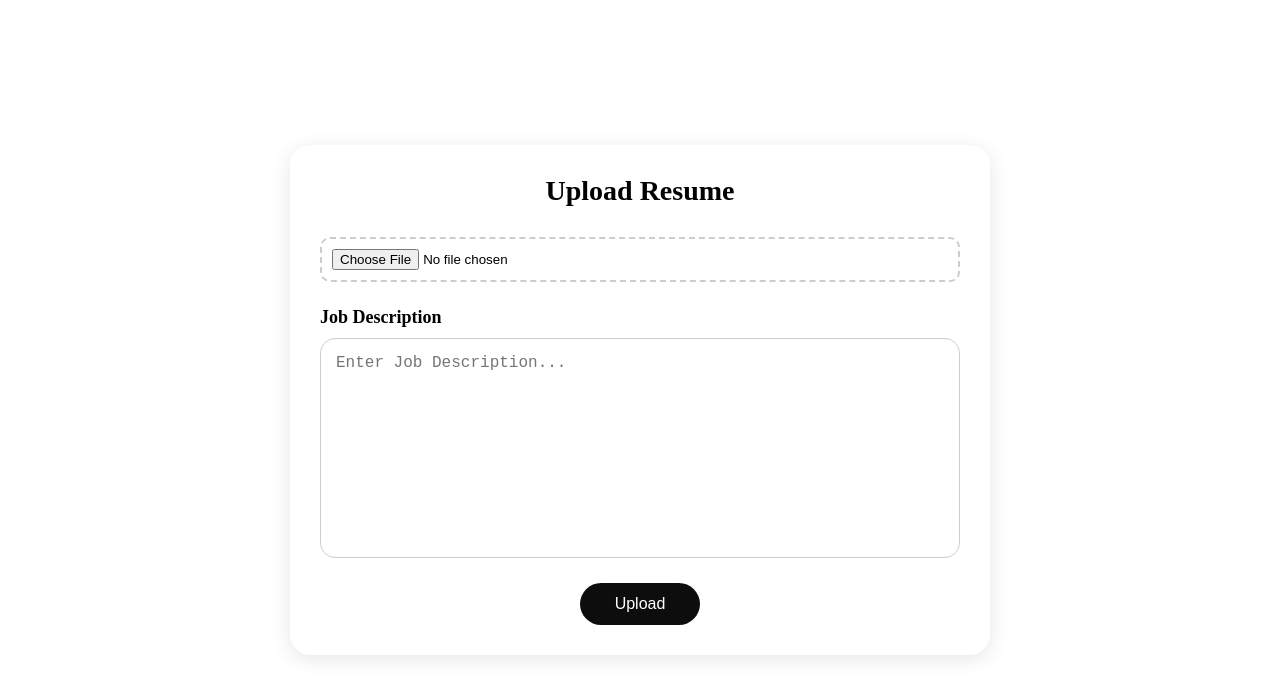
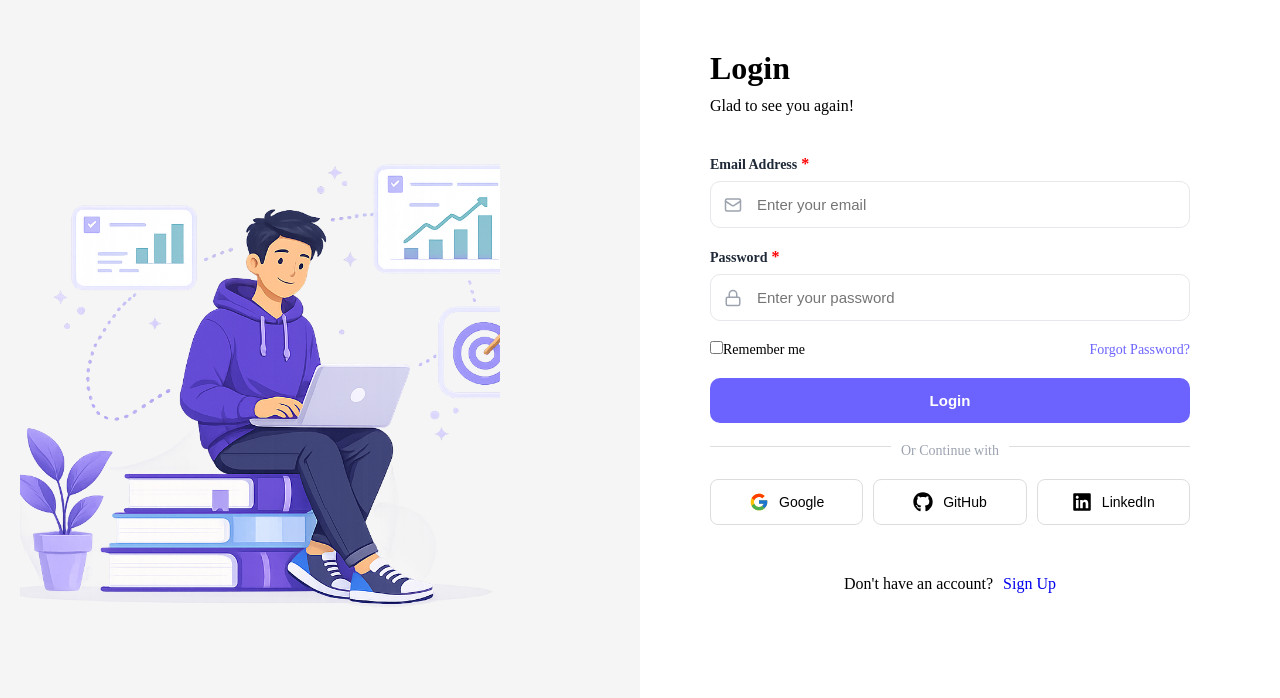
Before and after one commit to mrevanth6/AI-Adaptive-Onboarding-Engine, a React (Vite) app in the folder frontend/: page / in a window 1280 px wide. Shown: the top 698 px of the page. Built offline with nearby package versions, Linux system fonts and the light colour scheme.

Commit message:
Login Page is added

```diff
--- a/frontend/package.json
+++ b/frontend/package.json
@@ -16,6 +16,7 @@
     "react": "^19.2.4",
     "react-circular-progressbar": "^2.2.0",
     "react-dom": "^19.2.4",
+    "react-icons": "^5.6.0",
     "react-router-dom": "^7.13.1",
     "recharts": "^3.8.0"
   },
--- a/frontend/src/App.jsx
+++ b/frontend/src/App.jsx
@@ -3,6 +3,7 @@ import './App.css';
 import { BrowserRouter as Router, Routes, Route } from 'react-router-dom';
 import LearningRoadMap from "./pages/LearningRoadMap";
 import ResumeAnalyser from "./pages/ResumeAnalyzer";
+import LoginInPage from "./pages/LoginInPage";
 
 function App() {
   return (
@@ -10,7 +11,8 @@ function App() {
       <div >
         <Routes>
           {/* <Route path="/" element={<ResumeAnalyzer />} /> */}
-          <Route path="/" element={<ResumeAnalyser />} />
+          <Route path="/" element={<LoginInPage />} />
+          <Route path="/analyzer" element={<ResumeAnalyser />} />
           <Route path="/roadmap" element={<LearningRoadMap />} />
         </Routes>
       </div>
--- /dev/null
+++ b/frontend/src/pages/LoginInPage.css
@@ -0,0 +1,205 @@
+.login-page {
+    background-color: white;
+
+    display: grid;
+    grid-template-columns: 1fr 1fr;
+}
+
+#learning-illustration {
+    height: 75%;
+    width: 75%;
+    object-fit: cover;
+    position: relative;
+    top: 100px;
+    left: 20px;
+
+}
+
+.login-page-image {
+    background-color: #f5f5f5;
+    height: 100vh;
+}
+
+.login-container {
+    height: 100vh;
+    width: fit-content;
+    margin: 40px 0 0 60px;
+    background-color: white;
+    display: flex;
+    flex-direction: column;
+    align-items: flex-start;
+    gap: 20px;
+}
+
+.login-container-header {
+    padding: 10px;
+}
+
+.login-container-header h1 {
+    margin-bottom: 10px;
+}
+
+.login-form {
+    display: flex;
+    flex-direction: column;
+    gap: 20px;
+    padding: 10px;
+    width: 500px;
+}
+
+.form-group {
+    display: flex;
+    flex-direction: column;
+    gap: 8px;
+    width: 100%;
+}
+
+.form-group label {
+    font-size: 14px;
+    font-weight: 600;
+    color: #1F2937;
+}
+
+.input-wrapper {
+    position: relative;
+}
+
+.input-icon {
+    position: absolute;
+    left: 14px;
+    top: 50%;
+    transform: translateY(-50%);
+    color: #9CA3AF;
+}
+
+.input-wrapper input {
+    width: 100%;
+    padding: 14px 14px 14px 46px;
+
+    border: 1px solid #E5E7EB;
+
+    border-radius: 10px;
+
+    font-size: 15px;
+
+    outline: none;
+
+    transition: .3s;
+}
+
+.input-wrapper input:focus {
+    border-color: #6C63FF;
+
+    box-shadow: 0 0 0 3px rgba(108, 99, 255, .15);
+}
+
+.login-btn {
+    border: none;
+
+    padding: 14px;
+
+    border-radius: 10px;
+
+    background: #6C63FF;
+
+    color: white;
+
+    font-size: 15px;
+
+    font-weight: 600;
+
+    cursor: pointer;
+
+    transition: .3s;
+}
+
+.login-btn:hover {
+    background: #5A52E0;
+}
+
+.form-options {
+    display: flex;
+    justify-content: space-between;
+    align-items: center;
+
+    font-size: 14px;
+}
+
+.form-options a {
+    color: #6C63FF;
+    text-decoration: none;
+}
+
+.social-login {
+    display: flex;
+    flex-direction: row;
+    gap: 10px;
+    justify-content: space-between;
+}
+
+.social-btn {
+    display: flex;
+    align-items: center;
+    justify-content: center;
+    gap: 10px;
+    padding: 12px;
+    background: transparent;
+    border: 1px solid #ddd;
+    border-radius: 8px;
+    width: 100%;
+    cursor: pointer;
+    font-size: 14px;
+}
+
+.social-btn:hover {
+    background: #f5f5f5;
+}
+
+.required::after {
+    content: "*";
+    color: red;
+    margin-left: 4px;
+    margin-top: 2px;
+    font-size: 16px;
+}
+
+.divider-container {
+    display: flex;
+    align-items: center;
+    width: 100%;
+    gap: 10px;
+}
+
+.divider {
+    flex: 1;
+    border: none;
+    border-top: 1px solid #ddd;
+}
+
+.divider-text {
+    color: #9CA3AF;
+    font-size: 14px;
+    white-space: nowrap;
+}
+
+.signup-link {
+    display: flex;
+    gap: 10px;
+    font-size: 16px;
+    align-self: center;
+    margin-top: 20px;
+}
+
+.error-input {
+    border: 1px solid red !important;
+    border-radius: 10px;
+}
+
+.error-input:focus {
+    border-color: red !important;
+    box-shadow: 0 0 0 3px rgba(255, 0, 0, 0.15) !important;
+}
+
+.signup-link-text {
+    text-decoration: none;
+}
--- /dev/null
+++ b/frontend/src/pages/LoginInPage.jsx
@@ -0,0 +1,131 @@
+import "./LoginInPage.css";
+import { Link } from "react-router-dom";
+import { useState } from "react";
+import learrning_illustration from "../assets/learning_illustration.svg";
+import { Lock, Mail } from "lucide-react";
+import { FcGoogle } from "react-icons/fc";
+import { FaGithub, FaLinkedin } from "react-icons/fa";
+function LoginInPage() {
+    const [email, setEmail] = useState("");
+    const [password, setPassword] = useState("");
+    const [isemailValid, setIsEmailValid] = useState(true);
+    const [isButtonClicked, setIsButtonClicked] = useState(false);
+
+    function onEmailChange(e) {
+
+        const emailValue = e.target.value;
+        setEmail(emailValue);
+
+    }
+
+    function handleSubmit(e) {
+        e.preventDefault();
+        setIsButtonClicked(true);
+
+        const re = /^[^\s@]+@[^\s@]+\.[^\s@]+$/;
+        const emailValue = e.target.value;
+        setEmail(emailValue);
+        setIsEmailValid(re.test(emailValue));
+    }
+    return (
+        <div className='login-page'>
+            <div className='login-page-image'>
+                <img src={learrning_illustration} alt="Learning Illustration" id="learning-illustration" />
+            </div>
+
+            <div className="login-container">
+                <div className="login-container-header">
+                    <h1>Login</h1>
+                    <p>Glad to see you again!</p>
+                </div>
+
+                <form onSubmit={handleSubmit} className="login-form" noValidate>
+
+                    <div className="form-group">
+                        <label htmlFor="email" className="required">Email Address</label>
+
+                        <div className={`input-wrapper ${!isemailValid && isButtonClicked ? "error-input" : ""}`}>
+                            <Mail size={18} className="input-icon" />
+
+                            <input
+                                type="email"
+                                id="email"
+                                name="email"
+                                placeholder="Enter your email"
+                                required
+                                onChange={onEmailChange}
+
+                            />
+                        </div>
+                    </div>
+
+                    <div className="form-group">
+                        <label htmlFor="password" className="required">Password</label>
+
+                        <div className="input-wrapper">
+                            <Lock size={18} className="input-icon" />
+
+                            <input
+                                type="password"
+                                id="password"
+                                name="password"
+                                placeholder="Enter your password"
+                                required
+                            />
+                        </div>
+                    </div>
+                    <div className="form-options">
+
+                        <label>
+                            <input type="checkbox" />
+                            Remember me
+                        </label>
+
+                        <a href="/">
+                            Forgot Password?
+                        </a>
+
+                    </div>
+
+                    <button
+                        type="submit"
+                        className="login-btn"
+
+                    >
+                        Login
+                    </button>
+                    <div className="divider-container">
+                        <hr className="divider" />
+                        <span className="divider-text">Or Continue with</span>
+                        <hr className="divider" />
+                    </div>
+                    {/* <p className="divider">Or Continue with</p> */}
+                    <div className="social-login">
+                        <button className="social-btn">
+                            <FcGoogle size={20} />
+                            Google
+                        </button>
+
+                        <button className="social-btn">
+                            <FaGithub size={20} />
+                            GitHub
+                        </button>
+
+                        <button className="social-btn">
+                            <FaLinkedin size={20} />
+                            LinkedIn
+                        </button>
+                    </div>
+
+                </form>
+                <div className="signup-link">
+                    <p>Don't have an account?</p>
+                    <Link to="/signup" className="signup-link-text">Sign Up</Link>
+                </div >
+            </div >
+        </div>
+    );
+
+
+}
+export default LoginInPage;
```
Also changed, not shown: frontend/src/assets/learning_illustration.svg (added), frontend/src/pages/SignUpPage.jsx (added), 1 other file (tests, documents, lock files or other folders).
